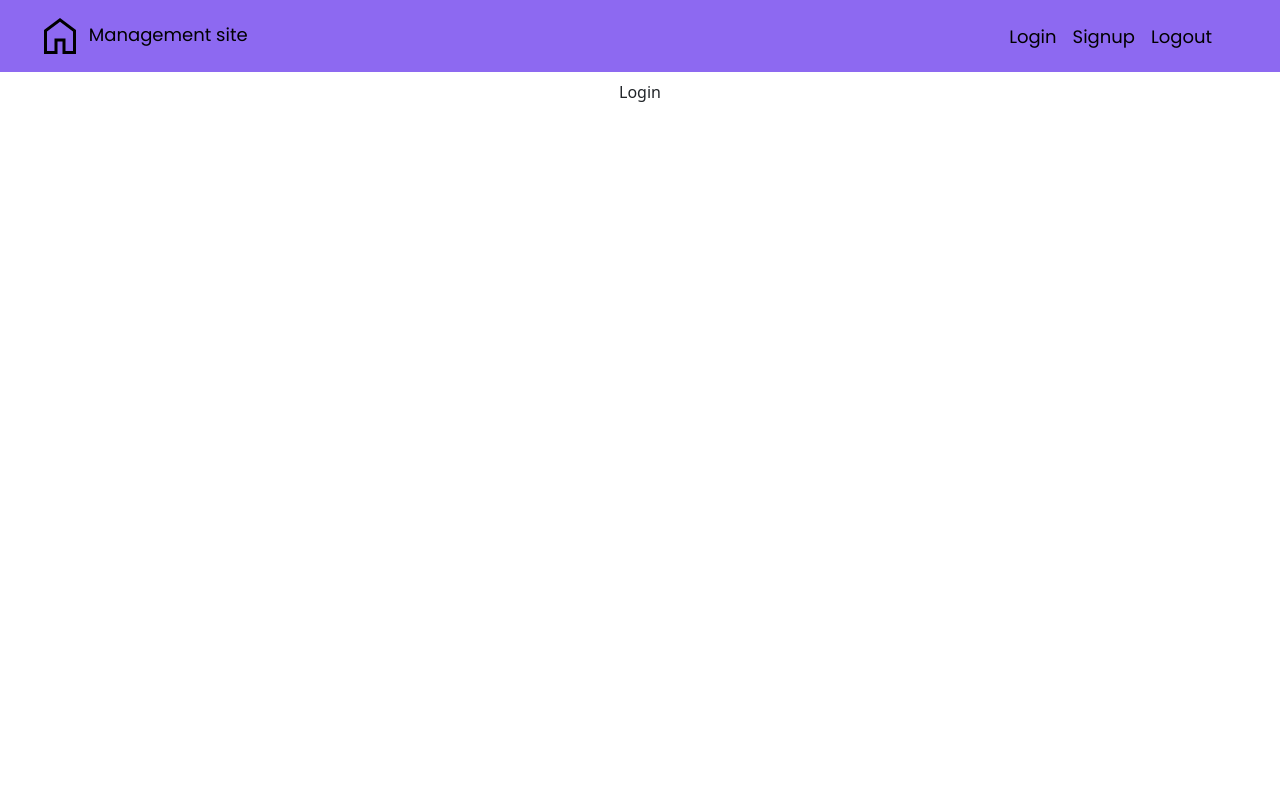
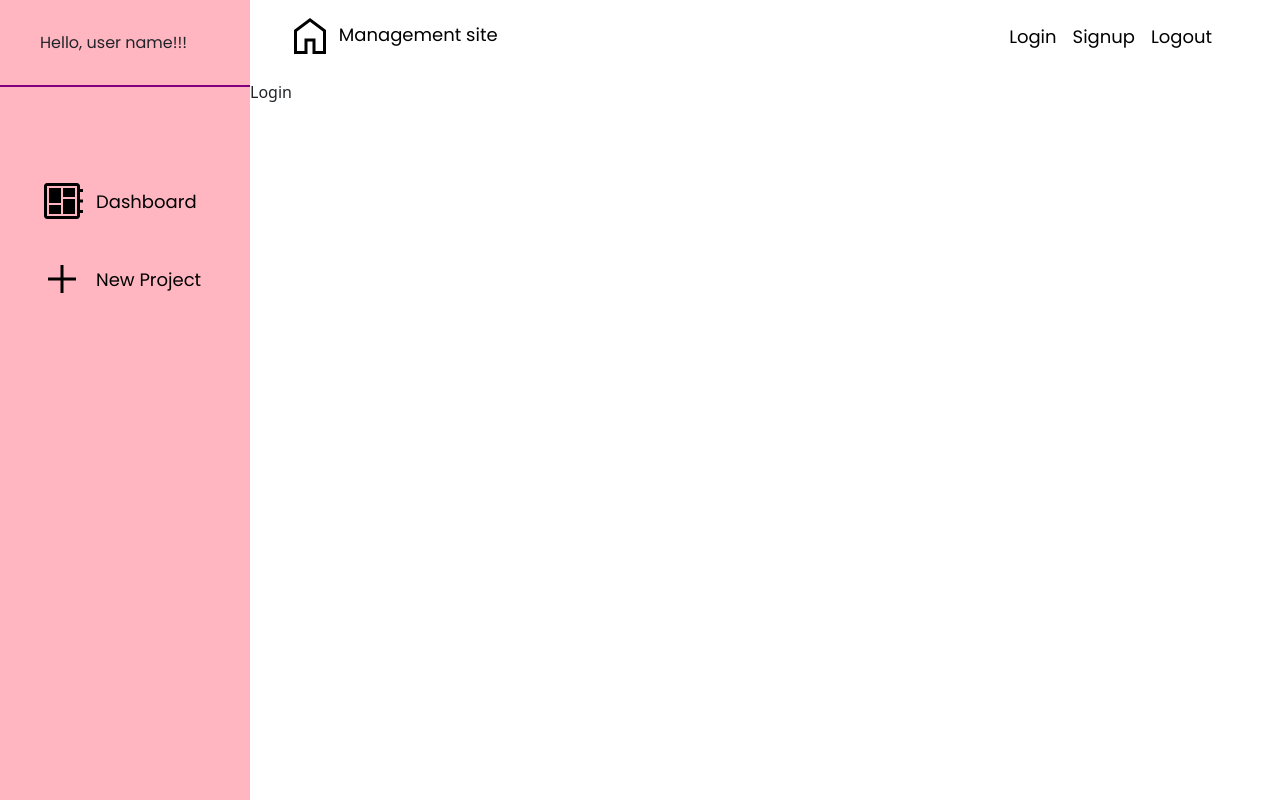
Before and after one commit to nisha-07/management-site, a React (Create React App) app in the folder management-site/: page /login in a window 1280 px wide. Built offline with nearby package versions, Linux system fonts and the light colour scheme; no server answers.

Commit message:
MS: Create a sidebar component

```diff
--- a/management-site/src/App.css
+++ b/management-site/src/App.css
@@ -1,38 +1,8 @@
 .App {
-  text-align: center;
+  display: flex;
+  flex-direction: row;
 }
 
-.App-logo {
-  height: 40vmin;
-  pointer-events: none;
+.Container {
+  flex-grow: 2;
 }
-
-@media (prefers-reduced-motion: no-preference) {
-  .App-logo {
-    animation: App-logo-spin infinite 20s linear;
-  }
-}
-
-.App-header {
-  background-color: #282c34;
-  min-height: 100vh;
-  display: flex;
-  flex-direction: column;
-  align-items: center;
-  justify-content: center;
-  font-size: calc(10px + 2vmin);
-  color: white;
-}
-
-.App-link {
-  color: #61dafb;
-}
-
-@keyframes App-logo-spin {
-  from {
-    transform: rotate(0deg);
-  }
-  to {
-    transform: rotate(360deg);
-  }
-}
--- a/management-site/src/App.js
+++ b/management-site/src/App.js
@@ -7,12 +7,15 @@ import Dashboard from "../src/pages/dashboard/Dashboard"
 import Login from "../src/pages/login/Login"
 import Navbar from './components/Navbar/Navbar';
 import Project from "../src/pages/project/Project"
+import Sidebar from './components/Sidebar/Sidebar';
 import Signup from "../src/pages/signup/Signup"
 
 function App() {
   return (
     <div className="App">
       <BrowserRouter>
+        <Sidebar />
+        <div className="Container">
           <Navbar />
           <Routes>
             <Route path="/" element={<Dashboard />} />
@@ -21,6 +24,7 @@ function App() {
             <Route path="/create" element={<Create />} />
             <Route path="/project/:id" element={<Project />} />
           </Routes>
+        </div>
       </BrowserRouter>
     </div>
   );
--- a/management-site/src/components/Navbar/Navbar.module.css
+++ b/management-site/src/components/Navbar/Navbar.module.css
@@ -4,7 +4,6 @@
     justify-content: space-between;
     margin-bottom: 8px;
     padding: 12px;
-    background: var(--primary-color);
 }
 
 a {
--- /dev/null
+++ b/management-site/src/components/Sidebar/Sidebar.js
@@ -0,0 +1,32 @@
+import AddIcon from "../../assets/addIcon.svg"
+import DashboardIcon from "../../assets/dashboardIcon.svg"
+import { NavLink } from "react-router-dom"
+import classes from "./Sidebar.module.css"
+
+const Sidebar = () => {
+    return (
+        <div className={classes.sidebar}>
+            <div className={classes.heading}>
+                <span className="">Hello, user name!!!</span>
+            </div>
+            <nav className={classes.links}>
+                <ul>
+                    <li>
+                        <NavLink to="/">
+                            <img src={DashboardIcon} alt="dashboard icon" />
+                            <span>Dashboard</span>
+                        </NavLink>
+                    </li>
+                    <li>
+                        <NavLink to="/create">
+                            <img src={AddIcon} alt="add project icon" />
+                            <span>New Project</span>
+                        </NavLink>
+                    </li>
+                </ul>
+            </nav>
+        </div>
+    )
+}
+
+export default Sidebar
--- /dev/null
+++ b/management-site/src/components/Sidebar/Sidebar.module.css
@@ -0,0 +1,41 @@
+.sidebar {
+    width: 250px;
+    min-height: 100vh;
+    background: lightpink;
+}
+
+.sidebar .heading {
+    padding: 30px 40px;
+    border-bottom: 2px solid purple;
+}
+
+.sidebar .links {
+    margin-top: 80px;
+    margin-left: 20px;
+}
+
+.sidebar .links ul {
+    padding-left: 0px;
+}
+
+.sidebar .links li {
+    margin-top: 10px;
+}
+
+.sidebar .links span {
+    display: flex;
+    align-items: center;
+}
+
+.sidebar .links a {
+    display: flex;
+    padding: 10px;
+    text-decoration: none;
+    width: 100%;
+    color: #fff;
+    box-sizing: border-box;
+}
+
+.sidebar .links img {
+    margin-right: 10px;
+}
```
Also changed, not shown: management-site/src/assets/addIcon.svg (added), management-site/src/assets/dashboardIcon.svg (added). Lines whose indentation alone changed are shown as unchanged.
